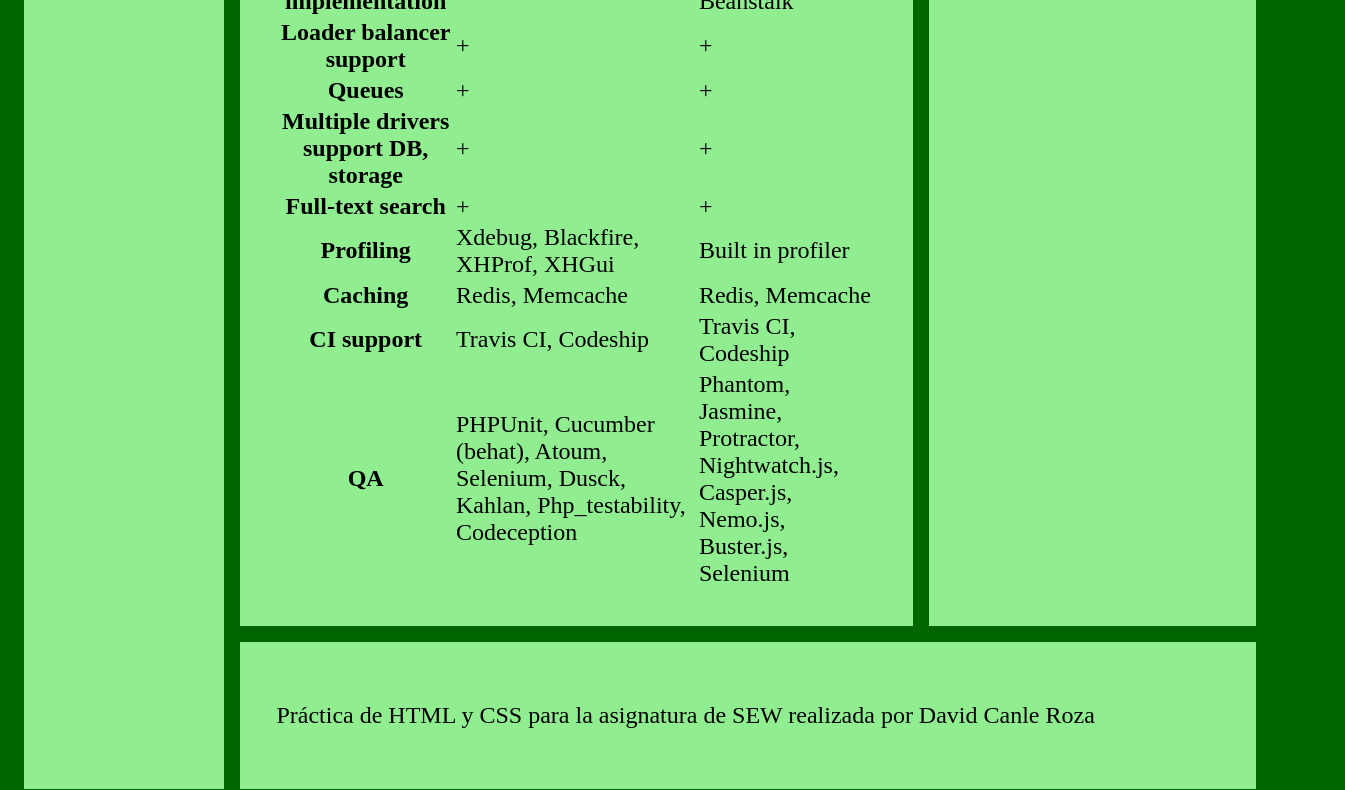
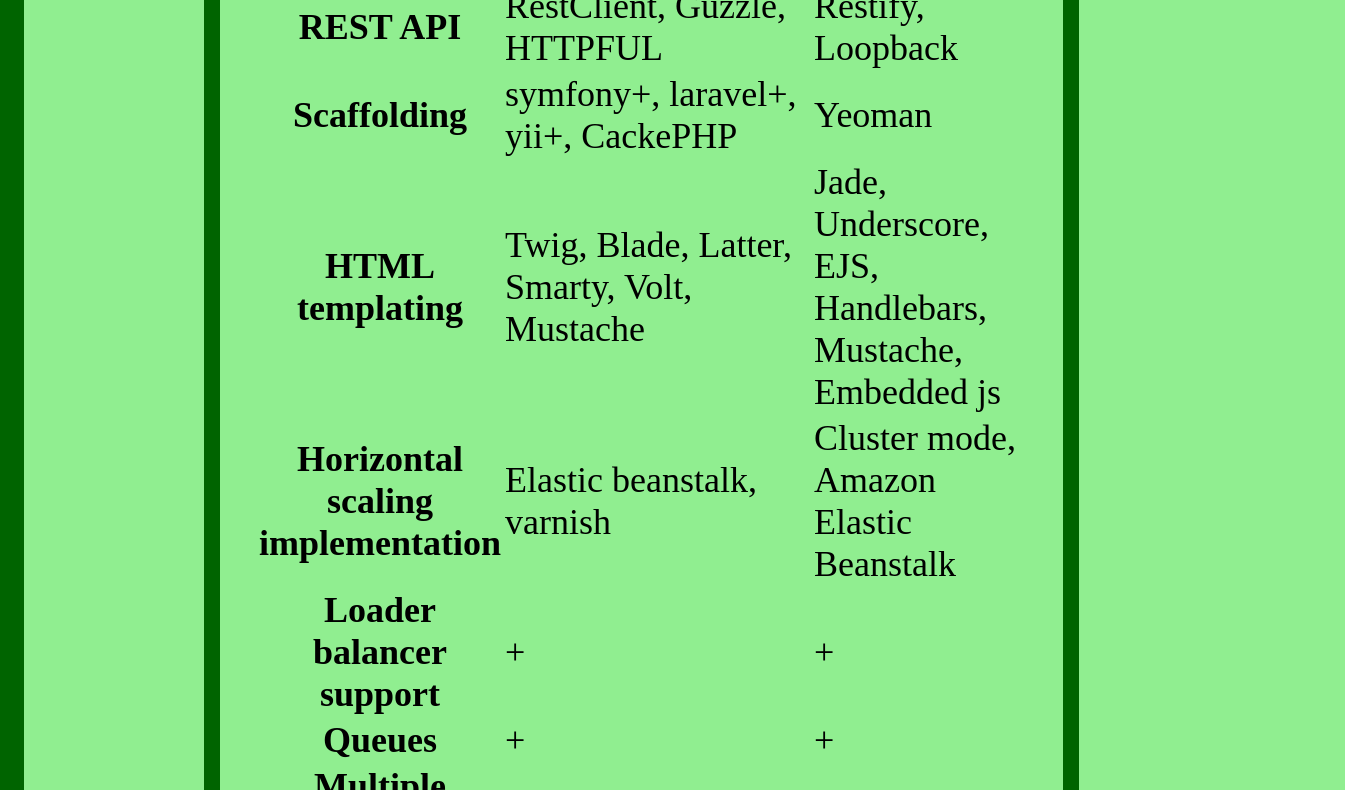
Before and after one commit to davidcanle/sew, a plain HTML site: page node-vs-php.html in a window 1280 px wide. Shown: the part 1165-1955 px from the top of the page, 1345 px wide, since content can reach past the window. Drawn offline with Linux system fonts and the light colour scheme.

Commit message:
Add files via upload

```diff
--- a/estilo/estilo.css
+++ b/estilo/estilo.css
@@ -4,20 +4,17 @@ Descripción de los estilos
 ************************/
 /* specificity = 001*/
 h1 {
-    color: black;
     font-size: 2em;
     text-align: center;
 }
 
 /* specificity = 001*/
 h2 {
-    color: black;
     font-size: 1.5em;
 }
 
 /* specificity = 001*/
 p {
-    color: black;
     font-size: 1em;
     text-align: justify;
 }
@@ -25,6 +22,7 @@ p {
 /* specificity = 001*/
 body {
     background-color: darkgreen;
+    color:black;
 }
 
 /* specificity = 005*/
@@ -34,11 +32,16 @@ section,
 nav,
 footer {
     background-color: lightgreen;
+    color: black;
     font-size: 1.5em;
 }
 /* specificity = 001*/
 nav{
     display: flex;
     flex-direction: column;
-    justify-content: stretch;
+    gap : 1em;
 }
+
+table{
+    font-size: 1.5em;
+}
```
